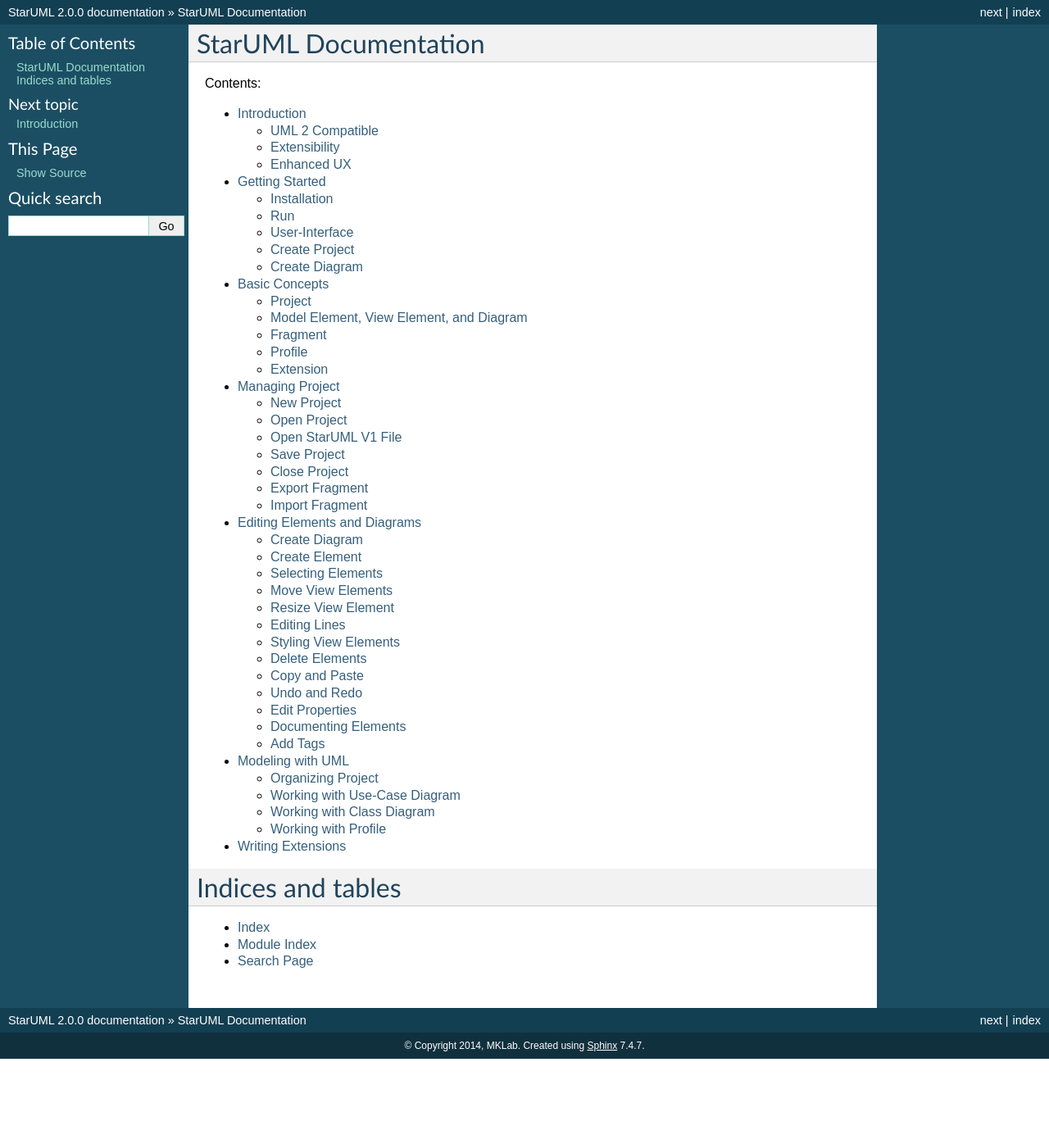
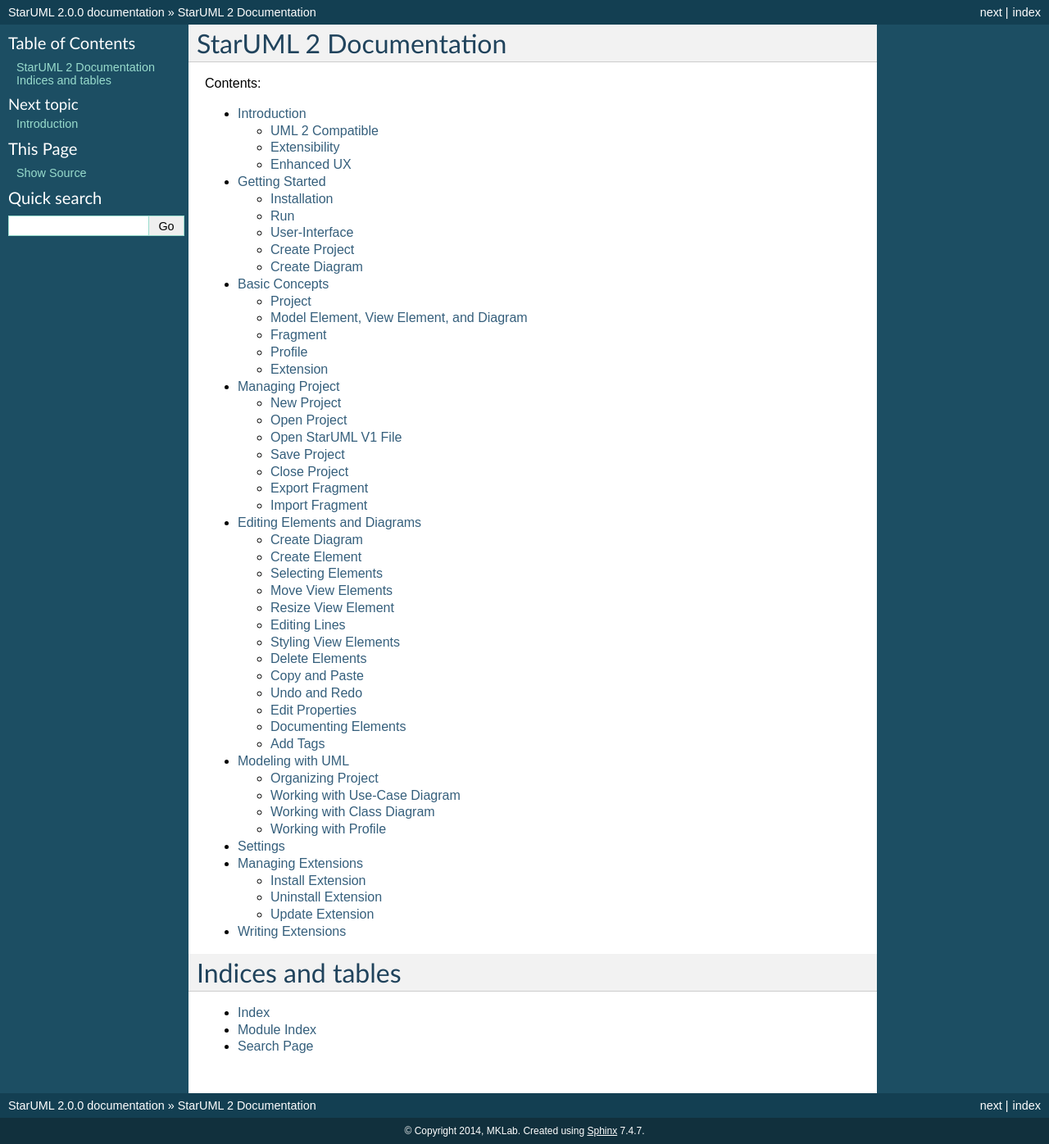
Before and after one commit to niklauslee/staruml-docs, a Sphinx documentation site: the page built from docs/source/index.rst, in a window 1280 px wide. Shown: the whole page at 82% size. Built offline with Sphinx 7.4.7, drawn with Linux system fonts in a browser that asks for light colours; before the commit the page ends 1292 px from its top, so only the background shows below that.

Commit message:
add settings, manage-extensions

```diff
--- a/docs/source/basic-concepts.rst
+++ b/docs/source/basic-concepts.rst
@@ -16,7 +16,7 @@
 
 *Element* is building block constitutes a software model. There are three kinds of *Elements*: *Model Element*, *View Element*, and *Diagram*.
 
-You need to have a clear conceptual distinction between Model Elements, View Elements and Diagrams. A *Model Element* is an element that contains information for a software model. A *View Element* is a visual representation of a particular a *Model Element*. a *Diagram* is a collection of *View Elements* in order to represent a partcular perspective of the system.
+You need to have a clear conceptual distinction between Model Element, View Element and Diagram. A *Model Element* is an element that contains information for a software model. A *View Element* is a visual representation of a particular a *Model Element*. A *Diagram* is a collection of *View Elements* in order to represent a partcular perspective of the system.
 
 Fragment
 ========
--- a/docs/source/index.rst
+++ b/docs/source/index.rst
@@ -3,8 +3,8 @@
    You can adapt this file completely to your liking, but it should at least
    contain the root `toctree` directive.
 
-StarUML Documentation
-=====================
+StarUML 2 Documentation
+=======================
 
 Contents:
 
@@ -17,6 +17,8 @@
    managing-project
    editing-elements-and-diagrams
    modeling-with-uml
+   settings
+   managing-extensions
    writing-extensions
 
 
--- /dev/null
+++ b/docs/source/managing-extensions.rst
@@ -0,0 +1,22 @@
+===================
+Managing Extensions
+===================
+
+Install Extension
+=================
+
+* from Extension Registry
+* from Github Repository
+* manually
+
+Uninstall Extension
+===================
+
+* via ExtensionManager
+* manually
+
+Update Extension
+================
+
+* via ExtensionManager
+* manually
--- /dev/null
+++ b/docs/source/settings.rst
@@ -0,0 +1,3 @@
+========
+Settings
+========
```
